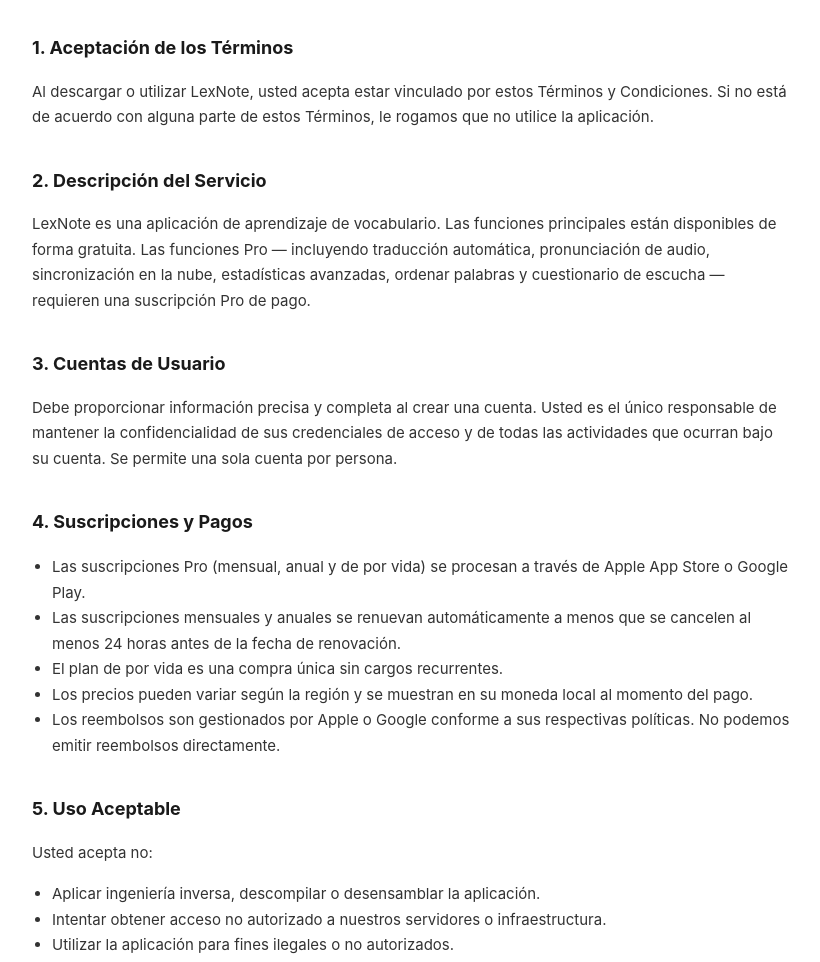
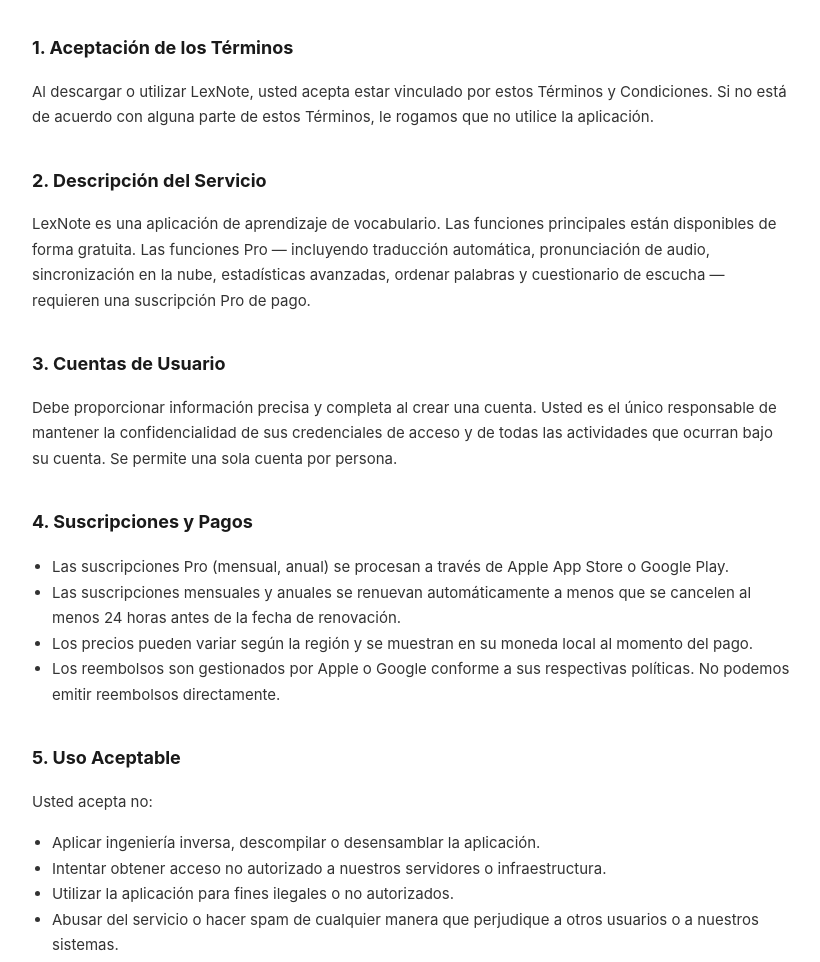
Before and after one commit to GarikHovhannisyan/lexnote-legal, a plain HTML site: page terms/es/index.html in a window 1280 px wide. Shown: the part 131-1093 px from the top of the page, without its empty margins (228-1048 px from the left). Drawn offline with Linux system fonts and the light colour scheme.

Commit message:
Update index.html

```diff
--- a/terms/es/index.html
+++ b/terms/es/index.html
@@ -29,9 +29,8 @@
 
   <h2>4. Suscripciones y Pagos</h2>
   <ul>
-    <li>Las suscripciones Pro (mensual, anual y de por vida) se procesan a través de Apple App Store o Google Play.</li>
+    <li>Las suscripciones Pro (mensual, anual) se procesan a través de Apple App Store o Google Play.</li>
     <li>Las suscripciones mensuales y anuales se renuevan automáticamente a menos que se cancelen al menos 24 horas antes de la fecha de renovación.</li>
-    <li>El plan de por vida es una compra única sin cargos recurrentes.</li>
     <li>Los precios pueden variar según la región y se muestran en su moneda local al momento del pago.</li>
     <li>Los reembolsos son gestionados por Apple o Google conforme a sus respectivas políticas. No podemos emitir reembolsos directamente.</li>
   </ul>
```
